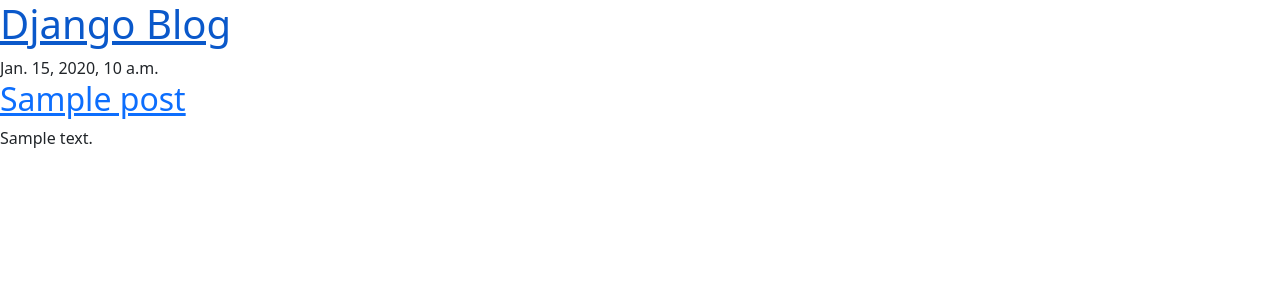
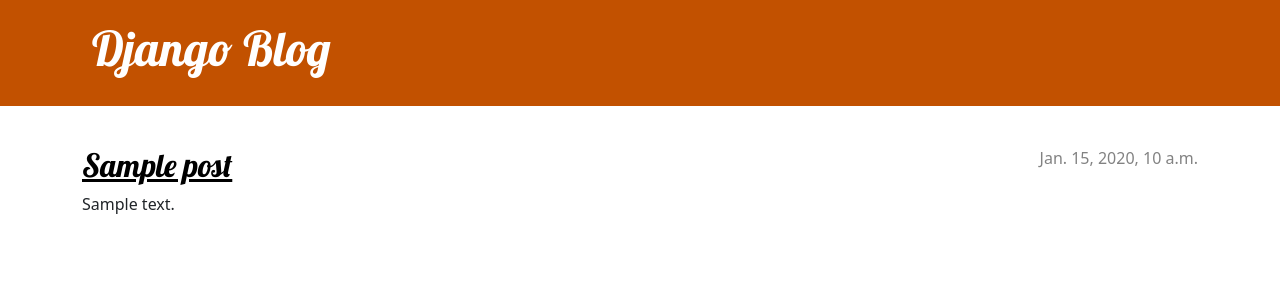
Before and after one commit to mar1fatih/blog-post-django, a Django app: page / in a window 1280 px wide. Shown: the top 300 px of the page. Run offline with Django 4.2, Linux system fonts and the light colour scheme; tables that the repository leaves empty hold one stand-in row (values such as "Sample post").

Commit message:
adding base template and some styles

```diff
--- a/blog/static/CSS/blog.css
+++ b/blog/static/CSS/blog.css
@@ -1,3 +1,70 @@
-h1 a, h2 a {
+.page-header {
+    background-color: #C25100;
+    margin-top: 0;
+    margin-bottom: 40px;
+    padding: 20px 20px 20px 40px;
+}
+
+.page-header h1,
+.page-header h1 a,
+.page-header h1 a:visited,
+.page-header h1 a:active {
+    color: #ffffff;
+    font-size: 36pt;
+    text-decoration: none;
+}
+
+h1,
+h2,
+h3,
+h4 {
+    font-family: 'Lobster', cursive;
+}
+
+.date {
+    color: #828282;
+}
+
+.save {
+    float: right;
+}
+
+.post-form textarea,
+.post-form input {
+    width: 100%;
+}
+
+.top-menu,
+.top-menu:hover,
+.top-menu:visited {
+    color: #ffffff;
+    float: right;
+    font-size: 26pt;
+    margin-right: 20px;
+}
+
+.post {
+    margin-bottom: 70px;
+}
+
+.post h2 a,
+.post h2 a:visited {
+    color: #000000;
+}
+
+.post > .date,
+.post > .actions {
+    float: right;
+}
+
+.btn-secondary,
+.btn-secondary:visited {
     color: #C25100;
+    background: none;
+    border-color: #C25100;
 }
+
+.btn-secondary:hover {
+    color: #FFFFFF;
+    background-color: #C25100;
+}
--- /dev/null
+++ b/blog/templates/blog/base.html
@@ -0,0 +1,19 @@
+{% load static %}
+<!DOCTYPE html>
+<html>
+    <head>
+        <title>Django blog</title>
+        <link rel="stylesheet" href="https://cdn.jsdelivr.net/npm/bootstrap@5.3.3/dist/css/bootstrap.min.css" integrity="sha384-QWTKZyjpPEjISv5WaRU9OFeRpok6YctnYmDr5pNlyT2bRjXh0JMhjY6hW+ALEwIH" crossorigin="anonymous">
+        <link rel="stylesheet" href="https://fonts.googleapis.com/css?family=Lobster&subset=latin,latin-ext">
+        <link rel="stylesheet" href="{% static 'css/blog.css' %}">
+    </head>
+    <body>
+        <header class="page-header">
+            <div class="container">
+                <h1><a href="/">Django Blog</a></h1>
+            </div>
+        </header>
+        {% block content %}
+        {% endblock content %}
+    </body>
+</html>
--- a/blog/templates/blog/post_list.html
+++ b/blog/templates/blog/post_list.html
@@ -1,20 +1,18 @@
-{% load static %}
-<!DOCTYPE html>
-<html>
-    <head>
-        <title>Django blog</title>
-        <link rel="stylesheet" href="https://cdn.jsdelivr.net/npm/bootstrap@5.3.3/dist/css/bootstrap.min.css" integrity="sha384-QWTKZyjpPEjISv5WaRU9OFeRpok6YctnYmDr5pNlyT2bRjXh0JMhjY6hW+ALEwIH" crossorigin="anonymous">
-    </head>
-    <body>
-        <header>
-            <h1><a href="/">Django Blog</a></h1>
-        </header>
-        {% for post in posts %}
-        <article>
-            <time>{{ post.published_at }}</time>
-            <h2><a href="">{{ post.title }}</a></h2>
-            <p>{{ post.content }}</p>
-        </article>
-        {% endfor %}
-    </body>
-</html>
+{% extends "blog/base.html" %}
+{% block content %}
+<main class="container">
+    <div class="row">
+        <div class="col">
+            {% for post in posts %}
+                <article class="post">
+                    <time class="date">
+                        {{ post.published_at }}
+                    </time>
+                    <h2><a href="">{{ post.title }}</a></h2>
+                    <p>{{ post.content|linebreaksbr }}</p>
+                </article>
+            {% endfor %}
+        </div>
+    </div>
+</main>
+{% endblock content %}
```
